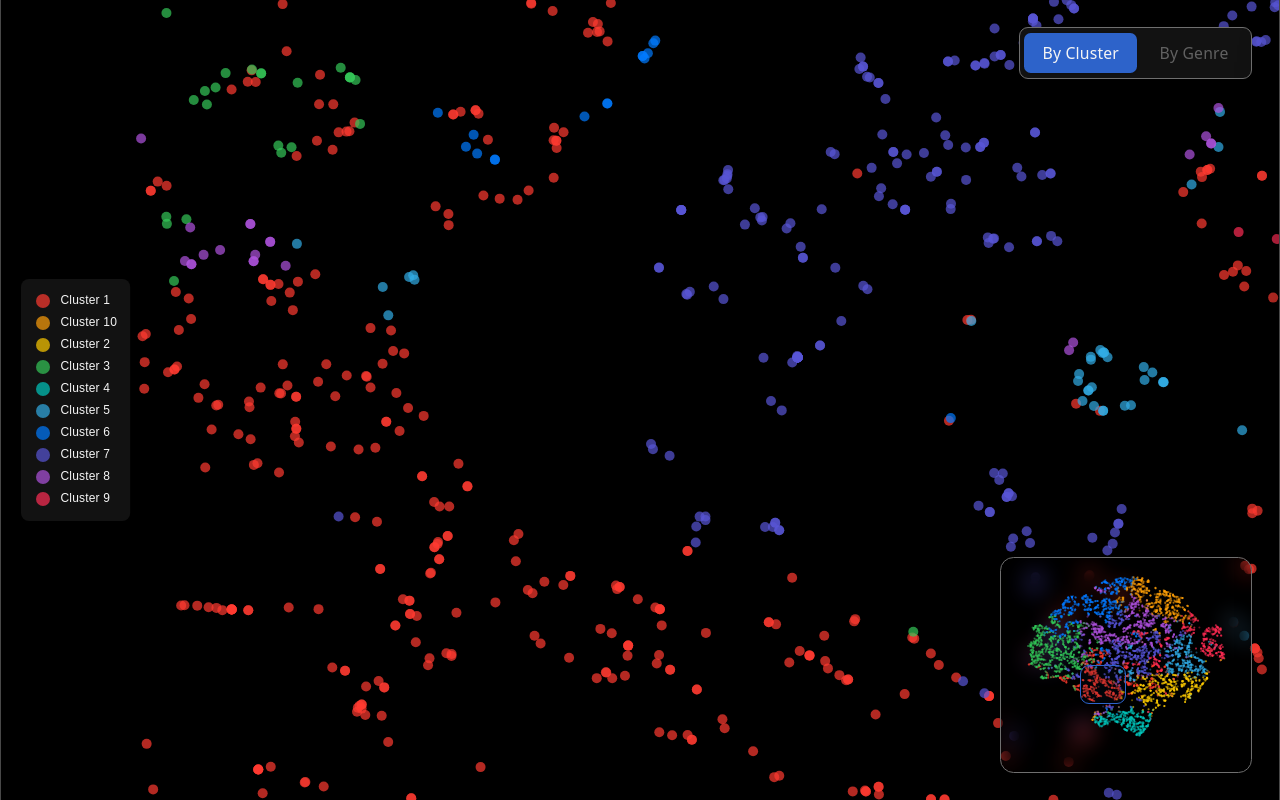
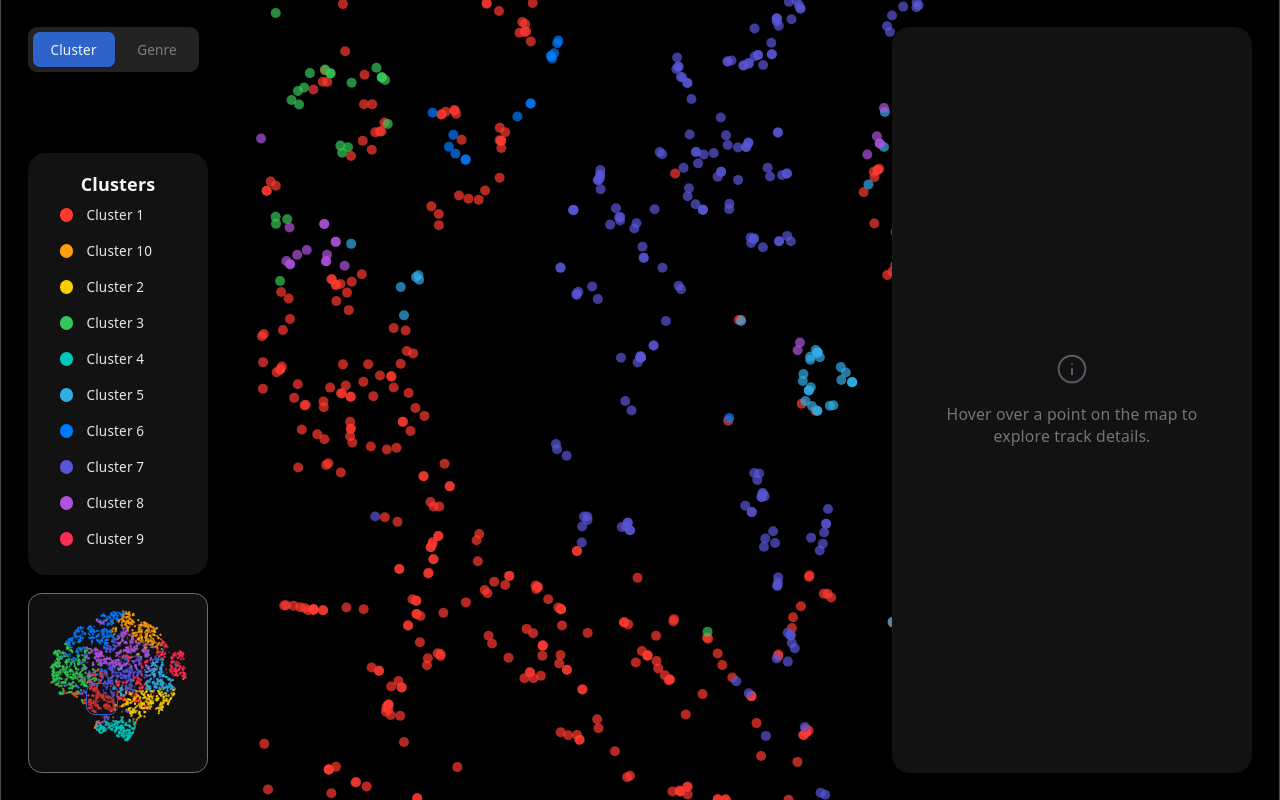
Before and after one commit to mirmirmirr/data-analytics, a React (Vite) app in the folder final/site/: page / in a window 1280 px wide. Built offline with nearby package versions, Linux system fonts and the light colour scheme.

Commit message:
adjust layout

```diff
--- a/final/site/package.json
+++ b/final/site/package.json
@@ -10,6 +10,7 @@
     "preview": "vite preview"
   },
   "dependencies": {
+    "@radix-ui/react-toggle-group": "^1.1.11",
     "@tailwindcss/vite": "^4.2.2",
     "echarts": "^6.0.0",
     "echarts-for-react": "^3.0.6",
--- a/final/site/src/App.tsx
+++ b/final/site/src/App.tsx
@@ -1,4 +1,5 @@
 import { useEffect, useState, useRef } from "react";
+import * as ToggleGroup from "@radix-ui/react-toggle-group";
 import MusicMap from "@/components/MusicMap";
 import type { Song } from "@/types/song";
 
@@ -16,28 +17,31 @@ export default function App() {
 
   return (
     <div ref={screenRef} className="relative h-full w-full">
-      <div className="absolute top-6 right-6 z-10 bg-gray-1 backdrop-blur-md p-1 rounded-lg shadow-sm border border-gray-indicator flex gap-1">
-        <button
-          onClick={() => setColorMode("cluster")}
-          className={`px-4 py-2 text-sm font-medium rounded-md transition-all ${
-            colorMode === "cluster"
-              ? "bg-blue-8 shadow-sm text-white"
-              : "border-gray-indicator hover:text-white text-gray-8"
-          }`}
+      <ToggleGroup.Root
+        type="single"
+        value={colorMode}
+        onValueChange={(value) => {
+          if (value) setColorMode(value as "cluster" | "genre");
+        }}
+        className="absolute top-6 left-6 z-10 bg-gray-3 backdrop-blur-md p-1 rounded-lg shadow-sm flex gap-1"
+        aria-label="Color mode"
+      >
+        <ToggleGroup.Item
+          value="cluster"
+          aria-label="Color by cluster"
+          className="px-4 py-2 text-xs font-medium rounded-md transition-all focus:outline-none focus-visible:ring-2 focus-visible:ring-blue-8 data-[state=on]:bg-blue-8 data-[state=on]:shadow-sm data-[state=on]:text-white data-[state=off]:text-gray-10 data-[state=off]:hover:text-gray-11"
         >
-          By Cluster
-        </button>
-        <button
-          onClick={() => setColorMode("genre")}
-          className={`px-4 py-2 text-sm font-medium rounded-md transition-all ${
-            colorMode === "genre"
-              ? "bg-blue-8 shadow-sm text-white"
-              : "border-gray-indicator hover:text-white text-gray-8"
-          }`}
+          Cluster
+        </ToggleGroup.Item>
+
+        <ToggleGroup.Item
+          value="genre"
+          aria-label="Color by genre"
+          className="px-4 py-2 text-xs font-medium rounded-md transition-all focus:outline-none focus-visible:ring-2 focus-visible:ring-blue-8 data-[state=on]:bg-blue-8 data-[state=on]:shadow-sm data-[state=on]:text-white data-[state=off]:text-gray-10 data-[state=off]:hover:text-gray-11"
         >
-          By Genre
-        </button>
-      </div>
+          Genre
+        </ToggleGroup.Item>
+      </ToggleGroup.Root>
 
       {data.length > 0 && <MusicMap data={data} colorMode={colorMode} />}
     </div>
--- /dev/null
+++ b/final/site/src/components/Legend.tsx
@@ -0,0 +1,56 @@
+import type { Dispatch, SetStateAction } from "react";
+
+type Props = {
+  uniqueGroups: (string | number)[];
+  colors: string[];
+  selectedGroup: string | null;
+  setSelectedGroup: Dispatch<SetStateAction<string | null>>;
+  colorMode: "cluster" | "genre";
+};
+
+export default function LegendPanel({
+  uniqueGroups,
+  colors,
+  selectedGroup,
+  setSelectedGroup,
+  colorMode,
+}: Props) {
+  return (
+    <div className="absolute left-6 bottom-50 w-40 bg-gray-1 rounded-2xl z-20 flex flex-col h-fit p-4">
+      <h3 className="text-white font-semibold">
+        {colorMode === "cluster" ? "Clusters" : "Genres"}
+      </h3>
+
+      <div className="flex flex-col overflow-y-auto pr-2">
+        {uniqueGroups.map((groupId, index) => {
+          const isActive =
+            selectedGroup === null || selectedGroup === String(groupId);
+          const color = colors[index % colors.length];
+
+          return (
+            <button
+              key={groupId}
+              onClick={() =>
+                setSelectedGroup((prev) =>
+                  prev === String(groupId) ? null : String(groupId),
+                )
+              }
+              className={`flex items-center gap-3 px-3 py-2 rounded-lg transition-colors text-left ${
+                isActive ? "hover:bg-white/10" : "opacity-30 hover:opacity-75"
+              }`}
+            >
+              <span
+                className="w-3 h-3 rounded-full shrink-0"
+                style={{ backgroundColor: color }}
+              />
+              <span className="text-xs font-medium text-gray-200 truncate">
+                {colorMode === "cluster" ? "Cluster " : ""}
+                {groupId}
+              </span>
+            </button>
+          );
+        })}
+      </div>
+    </div>
+  );
+}
--- a/final/site/src/components/MusicMap.tsx
+++ b/final/site/src/components/MusicMap.tsx
@@ -2,8 +2,9 @@ import { useState, useEffect, useRef } from "react";
 import ReactECharts from "echarts-for-react";
 import * as echarts from "echarts";
 import type { Song } from "@/types/song";
-import SongGlyph from "@/components/SongGlyph";
-import SongDrawer from "@/components/SongDrawer";
+import SidePanel from "@/components/SongPanel";
+// 👇 Import the new Legend component
+import LegendPanel from "@/components/Legend";
 
 type Props = {
   data: Song[];
@@ -13,16 +14,11 @@ type Props = {
 export default function MusicMap({ data, colorMode }: Props) {
   const [selectedGroup, setSelectedGroup] = useState<string | null>(null);
   const [activeTrackId, setActiveTrackId] = useState<string | null>(null);
-
-  // Add state to track if the user's mouse is inside the drawer
   const [isDrawerHovered, setIsDrawerHovered] = useState(false);
 
-  /* REFS SETUP FOR SYNCHRONIZATION */
   const mainMapRef = useRef<ReactECharts>(null);
   const zoomBoxRef = useRef<HTMLDivElement>(null);
   const minimapAreaRef = useRef<HTMLDivElement>(null);
-
-  //  Add a ref to track the hover timeout
   const hoverIntentTimeout = useRef<NodeJS.Timeout | null>(null);
 
   const isDraggingViewport = useRef(false);
@@ -105,18 +101,6 @@ export default function MusicMap({ data, colorMode }: Props) {
   const mainOptions: echarts.EChartsOption = {
     animation: false,
     backgroundColor: "transparent",
-    legend: {
-      show: true,
-      backgroundColor: "#121212",
-      padding: 15,
-      borderRadius: 8,
-      type: "scroll",
-      orient: "vertical",
-      left: 20,
-      top: "middle",
-      icon: "circle",
-      textStyle: { color: "#F5f5f5", fontSize: 12, fontWeight: 500 },
-    },
     tooltip: {
       trigger: "item",
       backgroundColor: "transparent",
@@ -145,7 +129,7 @@ export default function MusicMap({ data, colorMode }: Props) {
     },
     xAxis: { type: "value", show: false, scale: true },
     yAxis: { type: "value", show: false, scale: true },
-    grid: { top: 0, left: 140, right: 0, bottom: 0 },
+    grid: { top: 0, left: 260, right: 360, bottom: 0 },
     dataZoom: [
       {
         id: "zoomX",
@@ -181,23 +165,16 @@ export default function MusicMap({ data, colorMode }: Props) {
   };
 
   const onMainEvents = {
-    // 👇 3. Update mouseover with Intent Delay and Drawer Lock
     mouseover: (params: any) => {
-      // If the user's mouse is currently inside the right-side drawer, ignore map hovers entirely
       if (isDrawerHovered) return;
-
       if (params.componentType === "series") {
-        // Clear any existing timeout so we don't queue up multiple updates
         if (hoverIntentTimeout.current)
           clearTimeout(hoverIntentTimeout.current);
-
-        // Set a 150ms delay. If they cross a point faster than this, nothing happens!
         hoverIntentTimeout.current = setTimeout(() => {
           setActiveTrackId(params.data[7]);
         }, 150);
       }
     },
-    // Cancel the timeout if the mouse leaves the point before 150ms
     mouseout: (params: any) => {
       if (params.componentType === "series") {
         if (hoverIntentTimeout.current)
@@ -272,28 +249,21 @@ export default function MusicMap({ data, colorMode }: Props) {
     )
       return;
 
-    // Calculate how many pixels the mouse moved
     const deltaX = e.clientX - dragStartMouse.current.x;
     const deltaY = e.clientY - dragStartMouse.current.y;
-
-    // Convert pixels to percentages based on the minimap's width/height
     const minimapWidth = minimapAreaRef.current.clientWidth;
     const minimapHeight = minimapAreaRef.current.clientHeight;
 
     const percentDeltaX = (deltaX / minimapWidth) * 100;
-
-    // ECharts Y-axis is inverted (0 is bottom, 100 is top), so we invert deltaY
     const percentDeltaY = -(deltaY / minimapHeight) * 100;
 
     const startZoom = dragStartZoom.current;
 
-    // Calculate new bounds
     let newXStart = startZoom.xStart + percentDeltaX;
     let newXEnd = startZoom.xEnd + percentDeltaX;
     let newYStart = startZoom.yStart + percentDeltaY;
     let newYEnd = startZoom.yEnd + percentDeltaY;
 
-    // Clamp values so you can't drag the box off the edge of the minimap
     const xRange = startZoom.xEnd - startZoom.xStart;
     if (newXStart < 0) {
       newXStart = 0;
@@ -314,13 +284,11 @@ export default function MusicMap({ data, colorMode }: Props) {
       newYStart = 100 - yRange;
     }
 
-    // Update the visual box immediately for 0-lag feedback
     if (zoomBoxRef.current) {
       zoomBoxRef.current.style.left = `${newXStart}%`;
       zoomBoxRef.current.style.bottom = `${newYStart}%`;
     }
 
-    // Tell the main map to pan to these new coordinates!
     mainMapRef.current.getEchartsInstance().dispatchAction({
       type: "dataZoom",
       batch: [
@@ -353,7 +321,8 @@ export default function MusicMap({ data, colorMode }: Props) {
         style={{ height: "100%", width: "100%" }}
       />
 
-      <div className="absolute bottom-6 right-6 w-56 h-48 bg-gray-surface/80 backdrop-blur-md rounded-xl border border-gray-track shadow-xl z-10 hidden sm:block p-2">
+      {/* 👇 1. Shifted minimap to left-6 */}
+      <div className="absolute bottom-6 left-6 w-40 h-40 bg-gray-1/90 backdrop-blur-md rounded-xl border border-gray-track shadow-xl z-10 hidden sm:block p-2">
         <div ref={minimapAreaRef} className="relative w-full h-full">
           <div className="absolute inset-0 pointer-events-none">
             <ReactECharts
@@ -370,13 +339,19 @@ export default function MusicMap({ data, colorMode }: Props) {
         </div>
       </div>
 
-      <SongDrawer
+      {/* 👇 2. Added the new Legend Panel */}
+      <LegendPanel
+        uniqueGroups={uniqueGroups}
+        colors={colors}
+        selectedGroup={selectedGroup}
+        setSelectedGroup={setSelectedGroup}
+        colorMode={colorMode}
+      />
+
+      {/* 👇 3. Updated Side Panel placement */}
+      <SidePanel
         activeTrackId={activeTrackId}
         activeSong={activeSong}
-        onClose={() => {
-          setActiveTrackId(null);
-          setIsDrawerHovered(false);
-        }}
         onMouseEnter={() => setIsDrawerHovered(true)}
         onMouseLeave={() => setIsDrawerHovered(false)}
       />
--- a/final/site/src/components/SongDrawer.tsx
+++ b/final/site/src/components/SongDrawer.tsx
@@ -20,7 +20,7 @@ export default function SongDrawer({
     <div
       onMouseEnter={onMouseEnter}
       onMouseLeave={onMouseLeave}
-      className={`absolute top-0 right-0 h-full w-80 bg-[#121212]/95 backdrop-blur-2xl border-l border-gray-track shadow-2xl z-30 transition-transform duration-300 ease-in-out flex flex-col overflow-y-auto ${
+      className={`absolute top-0 right-0 h-full w-80 bg-gray-1 backdrop-blur-2xl border-l border-gray-track shadow-2xl z-30 transition-transform duration-300 ease-in-out flex flex-col overflow-y-auto ${
         activeTrackId ? "translate-x-0" : "translate-x-full"
       }`}
     >
--- /dev/null
+++ b/final/site/src/components/SongPanel.tsx
@@ -0,0 +1,74 @@
+import type { Song } from "@/types/song";
+import SongGlyph from "@/components/SongGlyph";
+
+type Props = {
+  activeTrackId: string | null;
+  activeSong: Song | null | undefined;
+  onMouseEnter: () => void;
+  onMouseLeave: () => void;
+};
+
+export default function SidePanel({
+  activeTrackId,
+  activeSong,
+  onMouseEnter,
+  onMouseLeave,
+}: Props) {
+  return (
+    <div
+      onMouseEnter={onMouseEnter}
+      onMouseLeave={onMouseLeave}
+      className="absolute right-6 top-6 bottom-6 w-80 bg-gray-1 rounded-2xl z-20 flex flex-col overflow-hidden transition-all duration-300"
+    >
+      {activeTrackId && activeSong ? (
+        <div className="p-5 flex flex-col gap-6 relative h-full overflow-y-auto">
+          <div className="flex justify-between items-center shrink-0">
+            <h2 className="text-white font-semibold text-lg tracking-tight">
+              Track Details
+            </h2>
+          </div>
+
+          <div className="w-full mt-2 flex flex-col gap-6">
+            <div className="flex justify-center items-center">
+              <SongGlyph song={activeSong} size={250} />
+            </div>
+
+            <iframe
+              style={{ borderRadius: "12px" }}
+              src={`https://open.spotify.com/embed/track/${activeTrackId}?utm_source=generator&theme=0`}
+              width="100%"
+              height="352"
+              frameBorder="0"
+              allowFullScreen={false}
+              allow="autoplay; clipboard-write; encrypted-media; fullscreen; picture-in-picture"
+              loading="lazy"
+              className="shadow-lg shrink-0"
+            ></iframe>
+          </div>
+        </div>
+      ) : (
+        <div className="flex flex-col items-center justify-center h-full p-8 text-center opacity-50">
+          <svg
+            xmlns="http://www.w3.org/2000/svg"
+            width="32"
+            height="32"
+            viewBox="0 0 24 24"
+            fill="none"
+            stroke="currentColor"
+            strokeWidth="1.5"
+            strokeLinecap="round"
+            strokeLinejoin="round"
+            className="mb-4 text-gray-400"
+          >
+            <circle cx="12" cy="12" r="10" />
+            <path d="M12 16v-4" />
+            <path d="M12 8h.01" />
+          </svg>
+          <p className="text-sm text-gray-300 font-medium">
+            Hover over a point on the map to explore track details.
+          </p>
+        </div>
+      )}
+    </div>
+  );
+}
```
Also changed, not shown: 1 other file (tests, documents, lock files or other folders).
